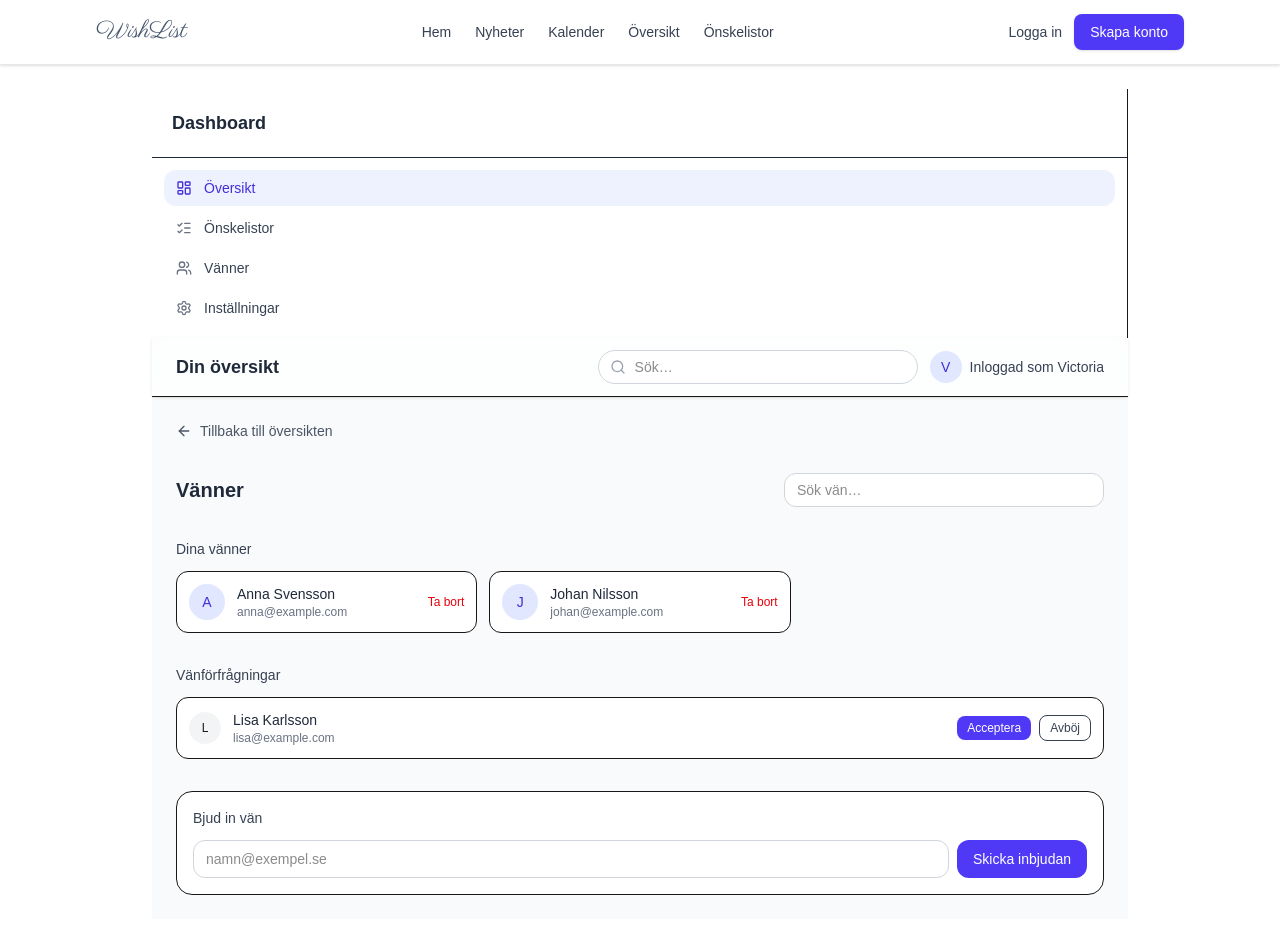
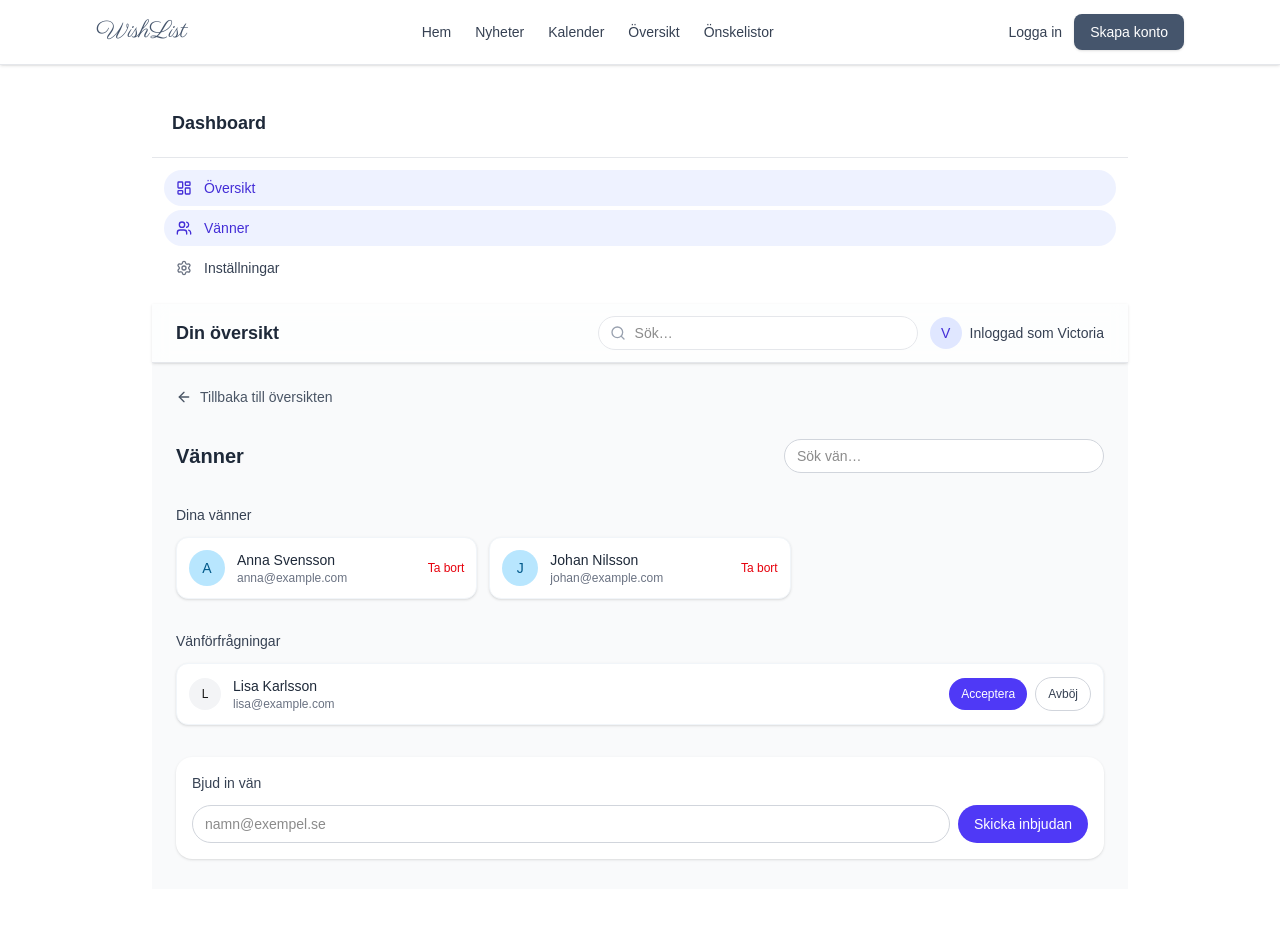
Before and after one commit to figge94/ny-wishlist, a Next.js app: page /dashboard/friends in a window 1280 px wide. Shown: the top 934 px of the page. After the commit the page ends 913 px from the top, so only its background shows below. Built offline with nearby package versions, Linux system fonts and the light colour scheme.

Commit message:
uppdaterat stylingen

```diff
--- /dev/null
+++ b/next.config.mjs
@@ -0,0 +1,5 @@
+import path from "path";
+
+export default {
+  outputFileTracingRoot: path.join(process.cwd())
+};
--- a/package.json
+++ b/package.json
@@ -10,8 +10,8 @@
   "dependencies": {
     "lucide-react": "^0.544.0",
     "next": "15.5.3",
-    "react": "19.1.0",
-    "react-dom": "19.1.0"
+    "react": "19.1.1",
+    "react-dom": "19.1.1"
   },
   "devDependencies": {
     "@tailwindcss/postcss": "^4",
--- a/src/app/dashboard/friends/page.tsx
+++ b/src/app/dashboard/friends/page.tsx
@@ -9,10 +9,10 @@ export default function FriendsPage() {
   const [inviteEmail, setInviteEmail] = useState("");
   const [friends, setFriends] = useState<Friend[]>([
     { id: "1", name: "Anna Svensson", email: "anna@example.com" },
-    { id: "2", name: "Johan Nilsson", email: "johan@example.com" },
+    { id: "2", name: "Johan Nilsson", email: "johan@example.com" }
   ]);
   const [requests, setRequests] = useState<Friend[]>([
-    { id: "3", name: "Lisa Karlsson", email: "lisa@example.com" },
+    { id: "3", name: "Lisa Karlsson", email: "lisa@example.com" }
   ]);
 
   const filtered = useMemo(
@@ -58,7 +58,7 @@ export default function FriendsPage() {
             value={query}
             onChange={(e) => setQuery(e.target.value)}
             placeholder="Sök vän…"
-            className="w-full border border-gray-300 rounded-xl px-3 py-1.5 text-sm focus:outline-none focus:ring-2 focus:ring-indigo-500 bg-white"
+            className="w-full border border-gray-300 rounded-full px-3 py-1.5 text-sm focus:outline-none focus:ring-2 focus:ring-indigo-500 bg-white"
           />
         </div>
       </div>
@@ -75,8 +75,8 @@ export default function FriendsPage() {
             {filtered.map((f) => (
               <li
                 key={f.id}
-                className="flex items-center gap-3 rounded-xl border bg-white p-3">
-                <div className="h-9 w-9 rounded-full bg-indigo-100 text-indigo-700 grid place-items-center text-sm font-medium">
+                className="flex items-center gap-3 rounded-xl border border-slate-100 bg-white p-3 shadow-sm">
+                <div className="h-9 w-9 rounded-full bg-sky-200 text-sky-800 grid place-items-center text-sm font-medium">
                   {f.name[0]}
                 </div>
                 <div className="min-w-0">
@@ -108,7 +108,7 @@ export default function FriendsPage() {
             {requests.map((r) => (
               <li
                 key={r.id}
-                className="flex items-center gap-3 rounded-xl border bg-white p-3">
+                className="flex items-center gap-3 rounded-xl border border-slate-100 bg-white p-3 shadow-sm">
                 <div className="h-8 w-8 rounded-full bg-gray-100 grid place-items-center text-xs font-medium">
                   {r.name[0]}
                 </div>
@@ -121,12 +121,12 @@ export default function FriendsPage() {
                 <div className="ml-auto flex items-center gap-2">
                   <button
                     onClick={() => accept(r.id)}
-                    className="text-xs text-white bg-indigo-600 px-2.5 py-1 rounded-lg hover:bg-indigo-700">
+                    className="text-xs text-white bg-indigo-600 px-3 py-2 rounded-full hover:bg-indigo-700">
                     Acceptera
                   </button>
                   <button
                     onClick={() => decline(r.id)}
-                    className="text-xs text-gray-700 border px-2.5 py-1 rounded-lg hover:bg-gray-100">
+                    className="text-xs text-gray-700 border border-gray-300 px-3 py-2 rounded-full hover:bg-gray-100">
                     Avböj
                   </button>
                 </div>
@@ -137,7 +137,7 @@ export default function FriendsPage() {
       </section>
 
       {/* Bjud in */}
-      <section className="rounded-2xl border bg-white p-4">
+      <section className="rounded-2xl shadow-sm bg-white p-4">
         <h2 className="text-sm font-medium text-gray-700">Bjud in vän</h2>
         <form
           onSubmit={invite}
@@ -148,9 +148,9 @@ export default function FriendsPage() {
             value={inviteEmail}
             onChange={(e) => setInviteEmail(e.target.value)}
             placeholder="namn@exempel.se"
-            className="flex-1 border border-gray-300 rounded-xl px-3 py-2 text-sm focus:outline-none focus:ring-2 focus:ring-indigo-500"
+            className="flex-1 border border-gray-300 rounded-full px-3 py-2 text-sm focus:outline-none focus:ring-2 focus:ring-indigo-500"
           />
-          <button className="rounded-xl bg-indigo-600 text-white px-4 py-2 text-sm hover:bg-indigo-700">
+          <button className="rounded-full bg-indigo-600 text-white px-4 py-2 text-sm hover:bg-indigo-700">
             Skicka inbjudan
           </button>
         </form>
--- a/src/app/dashboard/layout.tsx
+++ b/src/app/dashboard/layout.tsx
@@ -5,28 +5,36 @@ import DashboardNav from "@/components/dashboard-nav";
 import MobileNav from "@/components/mobile-nav";
 import { Search } from "lucide-react";
 
-export default async function Layout({ children }: { children: React.ReactNode }) {
+export default async function Layout({
+  children
+}: {
+  children: React.ReactNode;
+}) {
   const user = await getUser("1"); // fejk tills vidare
 
   return (
     <div className="min-h-screen grid md:grid-cols-[240px,1fr] bg-gray-50">
       {/* Sidebar */}
       <aside className="hidden md:flex flex-col border-r bg-white">
-        <div className="p-5 text-lg font-semibold text-gray-800 border-b">Dashboard</div>
+        <div className="p-5 text-lg font-semibold text-gray-800 border-b border-gray-200">
+          Dashboard
+        </div>
         <DashboardNav />
       </aside>
 
       {/* Main */}
       <div className="flex flex-col">
         {/* Header */}
-        <header className="sticky top-0 z-10 bg-white/70 backdrop-blur border-b shadow-sm">
+        <header className="sticky top-0 z-10 bg-white/70 backdrop-blur border-b border-gray-200 shadow-sm">
           <div className="px-4 md:px-6 py-3 flex items-center gap-3">
             {/* Mobile menu */}
             <div className="md:hidden">
               <MobileNav />
             </div>
 
-            <h1 className="text-base md:text-lg font-semibold text-gray-800">Din översikt</h1>
+            <h1 className="text-base md:text-lg font-semibold text-gray-800">
+              Din översikt
+            </h1>
 
             {/* Search */}
             <div className="ml-auto w-full max-w-xs">
@@ -34,7 +42,7 @@ export default async function Layout({ children }: { children: React.ReactNode }
                 <Search className="absolute left-3 top-1/2 -translate-y-1/2 h-4 w-4 text-gray-400" />
                 <input
                   placeholder="Sök…"
-                  className="w-full border border-gray-300 rounded-full pl-9 pr-3 py-1.5 text-sm bg-white focus:outline-none focus:ring-2 focus:ring-indigo-500"
+                  className="w-full border border-gray-200 rounded-full pl-9 pr-3 py-1.5 text-sm bg-white focus:outline-none focus:ring-2 focus:ring-purple-500"
                 />
               </div>
             </div>
--- a/src/app/dashboard/page.tsx
+++ b/src/app/dashboard/page.tsx
@@ -4,16 +4,16 @@ import { Card, CardTitle, CardValue } from "@/components/card";
 
 export default function DashboardPage() {
   const stats = [
-    { label: "Listor", value: 3 },
+    { label: "Önskelistor", value: 3 },
     { label: "Objekt totalt", value: 14 },
     { label: "Klarmarkerade", value: 5 },
-    { label: "Att göra", value: 9 },
+    { label: "Att göra", value: 9 }
   ];
 
   const recent = [
     { title: "Hörlurar", list: "Min första lista", ts: "Idag 10:12" },
     { title: "Hoodie", list: "Min första lista", ts: "Igår 18:20" },
-    { title: "Presentkort", list: "Födelsedag", ts: "2 dgr sedan" },
+    { title: "Presentkort", list: "Födelsedag", ts: "2 dgr sedan" }
   ];
 
   const cards = [
@@ -21,14 +21,14 @@ export default function DashboardPage() {
     {
       href: "/dashboard/wishlist",
       title: "Önskelistor",
-      text: "Dina önskelistor",
+      text: "Dina önskelistor"
     },
     { href: "/dashboard/friends", title: "Vänner", text: "Hantera vänner" },
     {
       href: "/dashboard/settings",
       title: "Inställningar",
-      text: "Profil & säkerhet",
-    },
+      text: "Profil & säkerhet"
+    }
   ];
 
   return (
@@ -52,7 +52,7 @@ export default function DashboardPage() {
             className="rounded-2xl border bg-white p-6 shadow hover:shadow-lg hover:-translate-y-0.5 transition">
             <h2 className="text-lg font-semibold">{c.title}</h2>
             <p className="text-sm text-gray-600">{c.text}</p>
-            <span className="inline-block mt-4 rounded-full bg-blue-500 text-white px-4 py-1.5 text-sm">
+            <span className="inline-block mt-4 rounded-full bg-blue-400 text-white px-4 py-1.5 text-sm">
               Öppna
             </span>
           </Link>
@@ -95,17 +95,17 @@ export default function DashboardPage() {
           <div className="grid gap-2">
             <Link
               href="/dashboard/wishlist/new"
-              className="rounded-xl border px-4 py-2 hover:bg-gray-50">
+              className="rounded-full border border-slate-300 bg-slate-100 shadow-md px-4 py-2 hover:bg-slate-200">
               Skapa ny lista
             </Link>
             <Link
               href="/calendar"
-              className="rounded-xl border px-4 py-2 hover:bg-gray-50">
+              className="rounded-full border border-slate-300 bg-slate-100 shadow-md px-4 py-2 hover:bg-slate-200">
               Gå till kalendern
             </Link>
             <Link
               href="/news"
-              className="rounded-xl border px-4 py-2 hover:bg-gray-50">
+              className="rounded-full border border-slate-300 bg-slate-100 shadow-md px-4 py-2 hover:bg-slate-200">
               Läs de senaste nyheterna
             </Link>
           </div>
--- a/src/app/globals.css
+++ b/src/app/globals.css
@@ -25,12 +25,14 @@ body {
   font-family: Arial, Helvetica, sans-serif;
 }
 
+aside {
+  border: none;
+}
+
 .spinner {
   /* ... */
   opacity: 0;
-  animation:
-    fadeIn 500ms 100ms forwards,
-    rotate 1s linear infinite;
+  animation: fadeIn 500ms 100ms forwards, rotate 1s linear infinite;
 }
 
 @keyframes fadeIn {
--- a/src/components/Navbar.tsx
+++ b/src/components/Navbar.tsx
@@ -11,7 +11,7 @@ const links = [
   { href: "/news", label: "Nyheter" },
   { href: "/calendar", label: "Kalender" },
   { href: "/dashboard", label: "Översikt" },
-  { href: "/wishlist", label: "Önskelistor" },
+  { href: "/wishlist", label: "Önskelistor" }
 ];
 
 function cx(...cls: (string | false | undefined)[]) {
@@ -28,14 +28,15 @@ export default function Navbar() {
         <div className="flex h-16 items-center justify-between">
           {/* Logo */}
           <Link href="/" className="flex items-center gap-2">
-            <span className={cx("text-2xl text-slate-600", parisienne.className)}>
+            <span
+              className={cx("text-2xl text-slate-600", parisienne.className)}>
               WishList
             </span>
           </Link>
 
           {/* Desktop links */}
           <div className="hidden md:flex items-center gap-6">
-            {links.map(l => {
+            {links.map((l) => {
               const active = pathname === l.href;
               return (
                 <Link
@@ -45,8 +46,7 @@ export default function Navbar() {
                   className={cx(
                     "relative text-sm text-gray-700 hover:text-gray-900 transition",
                     active && "text-gray-900"
-                  )}
-                >
+                  )}>
                   {l.label}
                   {/* underline animation */}
                   <span
@@ -62,27 +62,43 @@ export default function Navbar() {
 
           {/* Actions */}
           <div className="hidden md:flex items-center gap-3">
-            <Link href="/login" className="text-sm text-gray-700 hover:text-gray-900">Logga in</Link>
+            <Link
+              href="/login"
+              className="text-sm text-gray-700 hover:text-gray-900">
+              Logga in
+            </Link>
             <Link
               href="/signup"
-              className="rounded-lg bg-indigo-600 px-4 py-2 text-sm font-medium text-white hover:bg-indigo-700 shadow"
-            >
+              className="rounded-lg bg-slate-600 px-4 py-2 text-sm font-medium text-white hover:bg-slate-700 shadow">
               Skapa konto
             </Link>
           </div>
 
           {/* Mobile toggle */}
           <button
-            onClick={() => setOpen(o => !o)}
+            onClick={() => setOpen((o) => !o)}
             aria-label="Öppna meny"
-            className="md:hidden inline-flex items-center justify-center rounded-md p-2 text-gray-700 hover:bg-gray-100"
-          >
+            className="md:hidden inline-flex items-center justify-center rounded-md p-2 text-gray-700 hover:bg-gray-100">
             {/* enkel hamburger/close */}
-            <svg className={cx("h-6 w-6", open && "hidden")} viewBox="0 0 24 24" fill="none">
-              <path stroke="currentColor" strokeWidth="2" d="M4 6h16M4 12h16M4 18h16" />
+            <svg
+              className={cx("h-6 w-6", open && "hidden")}
+              viewBox="0 0 24 24"
+              fill="none">
+              <path
+                stroke="currentColor"
+                strokeWidth="2"
+                d="M4 6h16M4 12h16M4 18h16"
+              />
             </svg>
-            <svg className={cx("h-6 w-6", !open && "hidden")} viewBox="0 0 24 24" fill="none">
-              <path stroke="currentColor" strokeWidth="2" d="M6 6l12 12M18 6l-12 12" />
+            <svg
+              className={cx("h-6 w-6", !open && "hidden")}
+              viewBox="0 0 24 24"
+              fill="none">
+              <path
+                stroke="currentColor"
+                strokeWidth="2"
+                d="M6 6l12 12M18 6l-12 12"
+              />
             </svg>
           </button>
         </div>
@@ -91,7 +107,7 @@ export default function Navbar() {
         {open && (
           <div className="md:hidden pb-4">
             <div className="space-y-1">
-              {links.map(l => {
+              {links.map((l) => {
                 const active = pathname === l.href;
                 return (
                   <Link
@@ -104,19 +120,22 @@ export default function Navbar() {
                         ? "bg-indigo-50 text-indigo-700"
                         : "text-gray-700 hover:bg-gray-100 hover:text-gray-900"
                     )}
-                    aria-current={active ? "page" : undefined}
-                  >
+                    aria-current={active ? "page" : undefined}>
                     {l.label}
                   </Link>
                 );
               })}
             </div>
             <div className="mt-3 flex gap-2">
-              <Link href="/login" onClick={() => setOpen(false)}
+              <Link
+                href="/login"
+                onClick={() => setOpen(false)}
                 className="flex-1 rounded-lg border border-gray-300 px-3 py-2 text-center text-sm">
                 Logga in
               </Link>
-              <Link href="/signup" onClick={() => setOpen(false)}
+              <Link
+                href="/signup"
+                onClick={() => setOpen(false)}
                 className="flex-1 rounded-lg bg-indigo-600 px-3 py-2 text-center text-sm text-white">
                 Skapa konto
               </Link>
--- a/src/components/dashboard-nav.tsx
+++ b/src/components/dashboard-nav.tsx
@@ -1,18 +1,17 @@
 "use client";
 import Link from "next/link";
 import { usePathname } from "next/navigation";
-import { LayoutDashboard, ListChecks, Users, Settings } from "lucide-react";
+import { LayoutDashboard, Users, Settings } from "lucide-react";
 
+const BASE = "/dashboard";
 const links = [
-  { href: "/dashboard", label: "Översikt", icon: LayoutDashboard },
-  { href: "/wishlist", label: "Önskelistor", icon: ListChecks },
-  { href: "/friends", label: "Vänner", icon: Users },
-  { href: "/settings", label: "Inställningar", icon: Settings },
+  { href: `${BASE}`, label: "Översikt", icon: LayoutDashboard },
+  { href: `${BASE}/friends`, label: "Vänner", icon: Users },
+  { href: `${BASE}/settings`, label: "Inställningar", icon: Settings }
 ];
 
 export default function DashboardNav() {
   const pathname = usePathname();
-
   return (
     <nav className="p-3 space-y-1">
       {links.map(({ href, label, icon: Icon }) => {
@@ -23,13 +22,19 @@ export default function DashboardNav() {
             href={href}
             aria-current={active ? "page" : undefined}
             className={[
-              "group flex items-center gap-3 rounded-xl px-3 py-2 text-sm transition",
+              "group flex items-center gap-3 rounded-full px-3 py-2 text-sm transition",
               active
                 ? "bg-indigo-50 text-indigo-700 font-medium"
-                : "text-gray-700 hover:bg-gray-100 hover:text-gray-900",
-            ].join(" ")}
-          >
-            <Icon className={["h-4 w-4", active ? "text-indigo-700" : "text-gray-500 group-hover:text-gray-700"].join(" ")} />
+                : "text-gray-700 hover:bg-gray-100 hover:text-gray-900"
+            ].join(" ")}>
+            <Icon
+              className={[
+                "h-4 w-4",
+                active
+                  ? "text-indigo-700"
+                  : "text-gray-500 group-hover:text-gray-700"
+              ].join(" ")}
+            />
             <span>{label}</span>
           </Link>
         );
--- a/src/components/mobile-nav.tsx
+++ b/src/components/mobile-nav.tsx
@@ -4,11 +4,12 @@ import Link from "next/link";
 import { Menu, X } from "lucide-react";
 import { usePathname } from "next/navigation";
 
+const BASE = "/dashboard";
 const items = [
-  { href: "/dashboard", label: "Översikt" },
-  { href: "/wishlist", label: "Önskelistor" },
-  { href: "/friends", label: "Vänner" },
-  { href: "/settings", label: "Inställningar" },
+  { href: `${BASE}`, label: "Översikt" },
+  { href: `/wishlist`, label: "Listor" },
+  { href: `${BASE}/friends`, label: "Vänner" },
+  { href: `${BASE}/settings`, label: "Inställningar" }
 ];
 
 export default function MobileNav() {
@@ -20,15 +21,15 @@ export default function MobileNav() {
       <button
         onClick={() => setOpen((o) => !o)}
         aria-label="Öppna meny"
-        className="inline-flex items-center justify-center rounded-md p-2 text-gray-700 hover:bg-gray-100"
-      >
+        className="inline-flex items-center justify-center rounded-md p-2 text-gray-700 hover:bg-gray-100">
         {open ? <X className="h-5 w-5" /> : <Menu className="h-5 w-5" />}
       </button>
 
       {open && (
         <div className="absolute left-0 mt-2 w-56 rounded-xl border bg-white shadow-lg p-2">
           {items.map((it) => {
-            const active = pathname === it.href || pathname.startsWith(it.href + "/");
+            const active =
+              pathname === it.href || pathname.startsWith(it.href + "/");
             return (
               <Link
                 key={it.href}
@@ -36,9 +37,10 @@ export default function MobileNav() {
                 onClick={() => setOpen(false)}
                 className={[
                   "block rounded-lg px-3 py-2 text-sm",
-                  active ? "bg-indigo-50 text-indigo-700" : "text-gray-700 hover:bg-gray-100 hover:text-gray-900",
-                ].join(" ")}
-              >
+                  active
+                    ? "bg-indigo-50 text-indigo-700"
+                    : "text-gray-700 hover:bg-gray-100 hover:text-gray-900"
+                ].join(" ")}>
                 {it.label}
               </Link>
             );
```
Also changed, not shown: src/app/dashboard/settings/settings-client.tsx (+11 -11 lines), 1 other file (tests, documents, lock files or other folders).
